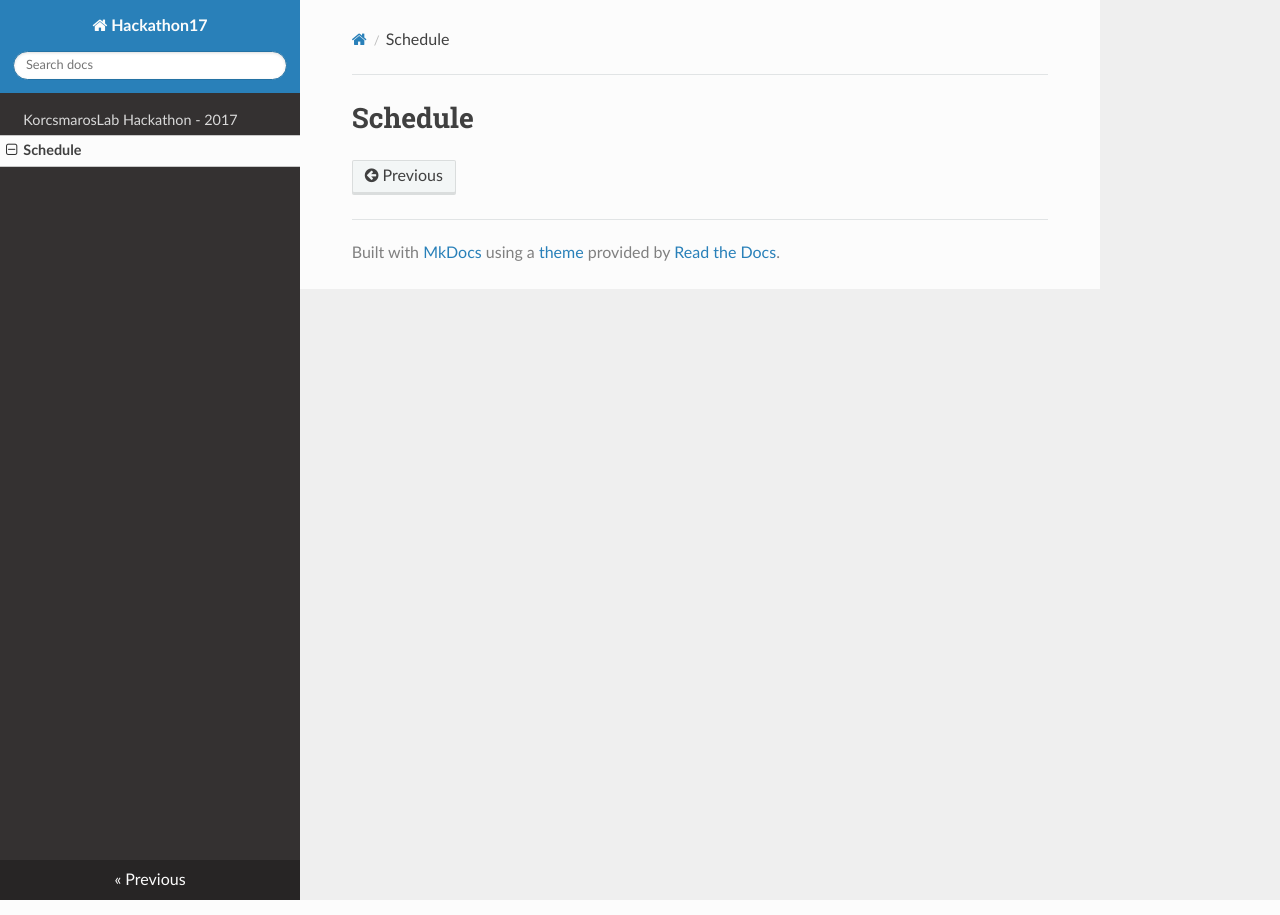
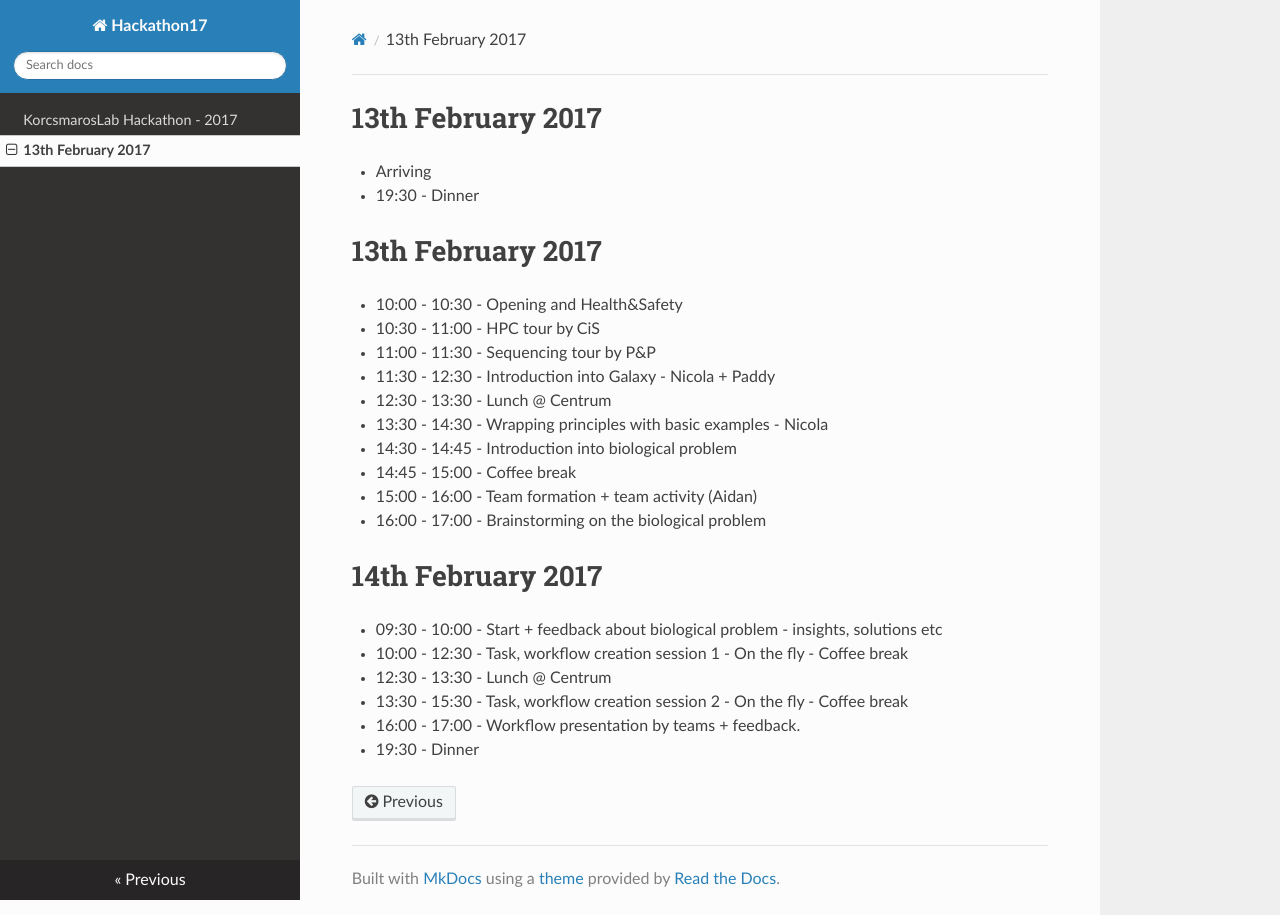
Before and after one commit to NetBiol/hackathon2017, an MkDocs documentation site: the page built from docs/schedule.md, in a window 1280 px wide. Built offline with MkDocs 1.6.1, drawn with Linux system fonts in a browser that asks for light colours; nearby versions of some CDN libraries; old or Windows-style settings are respelled for this version of MkDocs.

Commit message:
edit schecule

```diff
--- a/docs/schedule.md
+++ b/docs/schedule.md
@@ -1 +1,26 @@
-# Schedule
+# 13th February 2017
+
+- Arriving
+- 19:30 - Dinner
+
+# 13th February 2017
+
+- 10:00 - 10:30 - Opening and Health&Safety
+- 10:30 - 11:00 - HPC tour by CiS
+- 11:00 - 11:30 - Sequencing tour by P&P
+- 11:30 - 12:30 - Introduction into Galaxy - Nicola + Paddy
+- 12:30 - 13:30 - Lunch @ Centrum
+- 13:30 - 14:30 - Wrapping principles with basic examples - Nicola
+- 14:30 - 14:45 - Introduction into biological problem
+- 14:45 - 15:00 - Coffee break
+- 15:00 - 16:00 - Team formation + team activity (Aidan)
+- 16:00 - 17:00 - Brainstorming on the biological problem
+
+# 14th February 2017
+
+- 09:30 - 10:00 - Start + feedback about biological problem - insights, solutions etc
+- 10:00 - 12:30 - Task, workflow creation session 1 - On the fly - Coffee break
+- 12:30 - 13:30 - Lunch @ Centrum
+- 13:30 - 15:30 - Task, workflow creation session 2 - On the fly - Coffee break
+- 16:00 - 17:00 - Workflow presentation by teams + feedback.
+- 19:30 - Dinner
```
